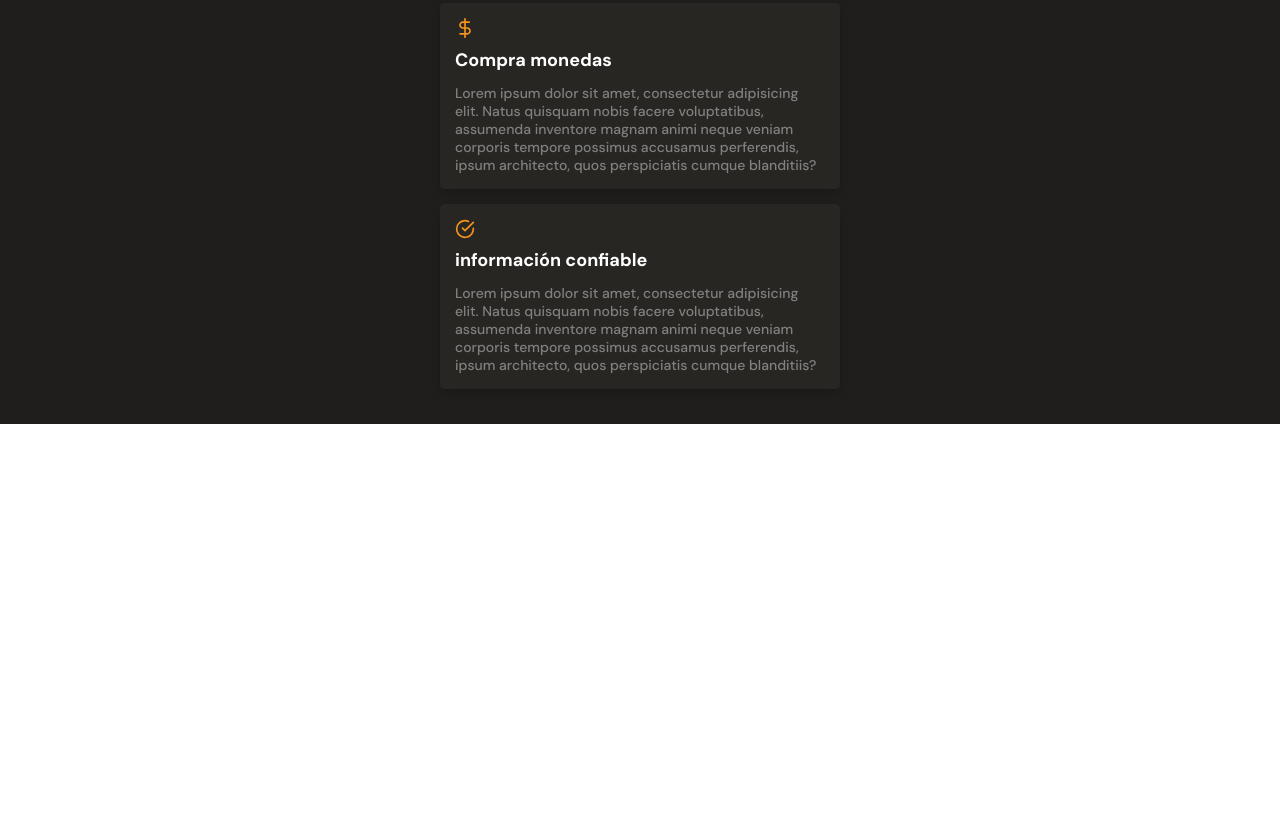
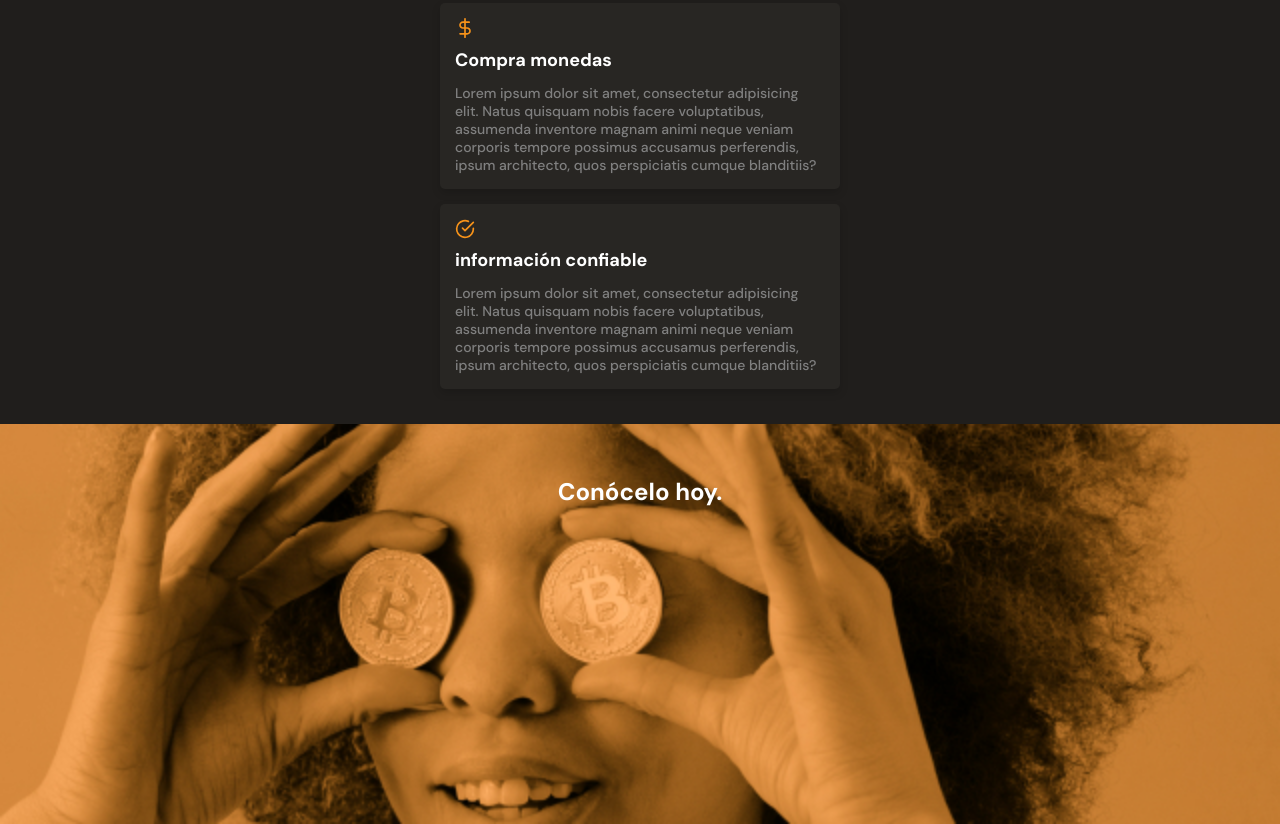
Before and after one commit to ClairCc/BitcoinMobil, a website: page index.html in a window 1280 px wide. Shown: the part 1710-2534 px from the top of the page. Before the commit the page ends 2134 px from the top, so only its background shows below. Drawn offline with nearby package versions, Linux system fonts and the light colour scheme.

Commit message:
Maquetando sección comodín

```diff
--- a/index.html
+++ b/index.html
@@ -89,10 +89,9 @@
         </section>
 
       </section>
-
-      <section>
+      <section class="bitcoin-img-container">
+        <h2>Conócelo hoy.</h2>
       </section>
-      <section></section>
       <section></section>
     </main>
     <footer></footer>
--- a/public/style.css
+++ b/public/style.css
@@ -249,6 +249,7 @@ main {
   width: 90%;
   min-width: 288px;
   max-width: 400px;
+  min-height: 150px;
   height: 100%;
   margin: 15px auto;
   padding: 15px;
@@ -291,3 +292,20 @@ main {
   line-height: 1.8rem;
   color: #808080;
 }
+.bitcoin-img-container {
+  width: 100%;
+  min-width: 320px;
+  height: 50vh;
+  background-image: url("../assets/img/bitcoinbaby2x.jpg");
+  background-repeat: no-repeat;
+  background-size: cover;
+  background-position: center;
+}
+.bitcoin-img-container h2 {
+  padding-top: 60px;
+  text-align: center;
+  font-size: 2.4rem;
+  font-weight: bold;
+  line-height: 1.6rem;
+  color: var(--just-white);
+}
```
